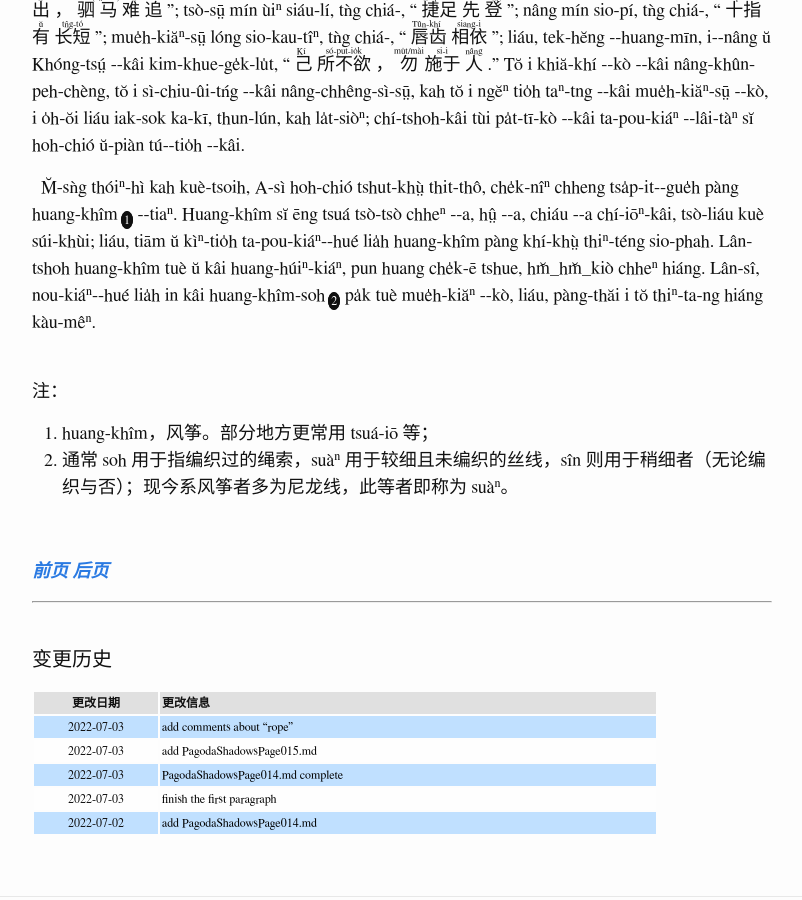
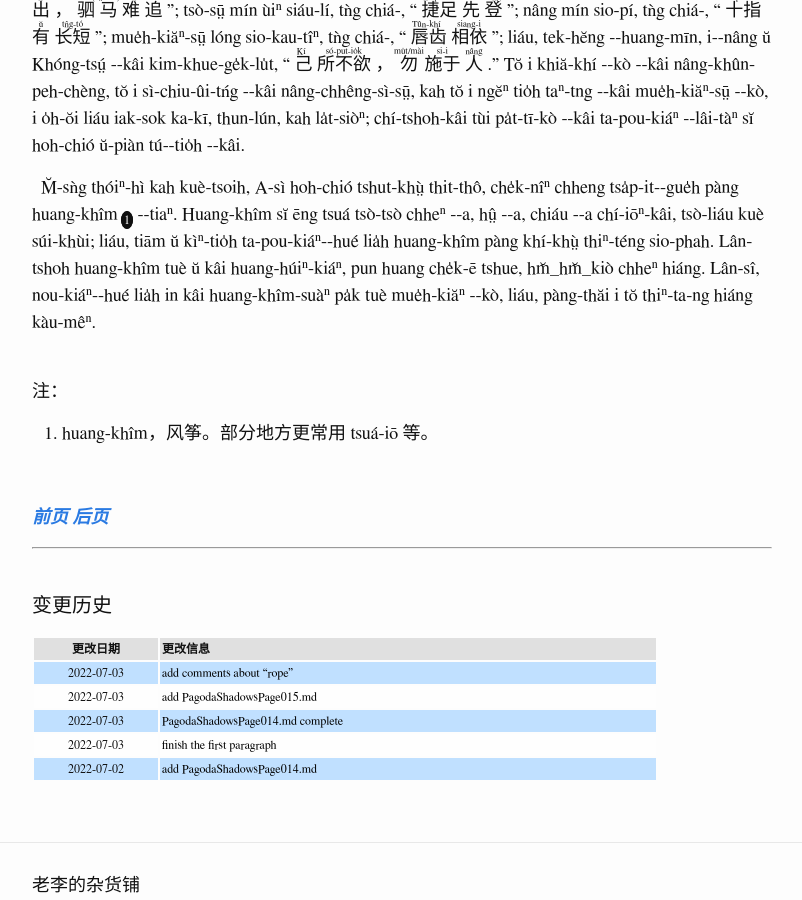
Before and after one commit to DonAnthonyLee/DonAnthonyLee.github.io, a Jekyll site: the page built from docs/puj/PagodaShadowsPage014.md, in a window 1280 px wide and 900 px high, scrolled down 391 px. Shown: the whole window, without its empty margins (238-1040 px from the left). Built offline with Jekyll 4.4.1, drawn with Linux system fonts in a browser that asks for light colours; some web fonts are replaced; some of the changed lines change nothing that is shown.

Commit message:
change translation of "strings of kite" for some reasons

```diff
--- a/docs/puj/PagodaShadowsPage014.md
+++ b/docs/puj/PagodaShadowsPage014.md
@@ -174,13 +174,15 @@
 <!-- Some of them had a little wheel attached, and this, when turned by the wind, hummed as it went. -->
 Lân-tshoh huang-khîm tuè ŭ kâi huang-húiⁿ-kiáⁿ, pun huang che̍k-ē tshue, hm̆_hm̆_kiò chheⁿ hiáng.
 <!-- Sometimes the boys fastened the strings of their kites, and left them humming all night, high in the air. -->
-Lân-sî, nou-kiáⁿ&#x002D;&#x002D;hué lia̍h in kâi huang-khîm-soh<a href="#note_2" class="note">2</a> pa̍k tuè mue̍h-kiăⁿ &#x002D;&#x002D;kò, liáu, pàng-thăi i tŏ thiⁿ-ta-ng hiáng kàu-mêⁿ.
+Lân-sî, nou-kiáⁿ&#x002D;&#x002D;hué lia̍h in kâi huang-khîm-suàⁿ pa̍k tuè mue̍h-kiăⁿ &#x002D;&#x002D;kò, liáu, pàng-thăi i tŏ thiⁿ-ta-ng hiáng kàu-mêⁿ.
 <br>
 
 <br>
 注：
-1. <span id="note_1">huang-khîm，风筝。部分地方更常用 tsuá-iō 等；</span>
-2. <span id="note_2">通常 soh 用于指编织过的绳索，suàⁿ 用于较细且未编织的丝线，sîn 则用于稍细者（无论编织与否）；现今系风筝者多为尼龙线，此等者即称为 suàⁿ。</span>
+1. <span id="note_1">huang-khîm，风筝。部分地方更常用 tsuá-iō 等。</span>
+<!-- 更改原 huang-khîm-soh 译法为 huang-khîm-suàⁿ，皆因翻译顺应当代而已，避免评头论足。 -->
+<!-- 农村小孩所有玩具都是自力更生、就地取材（当然当代的农村小孩不是这样了），对于风筝线制作，常见是干稻草编织成索（破家的会去偷自家毛线几股绞成一股），且常常因为风大或者放得太高断掉，这些都是现在有些人难以理解的事物了。 -->
+<!-- 2. <span id="note_2">通常 soh 用于指编织过的绳索，suàⁿ 用于较细且未编织的丝线，sîn 则用于稍细者（无论编织与否）；现今系风筝者多为尼龙线，此等者即称为 suàⁿ，且事实上口语中尼龙线却称之 胶丝（ka-si）。</span> -->
 <br>
 
 <br>
```
